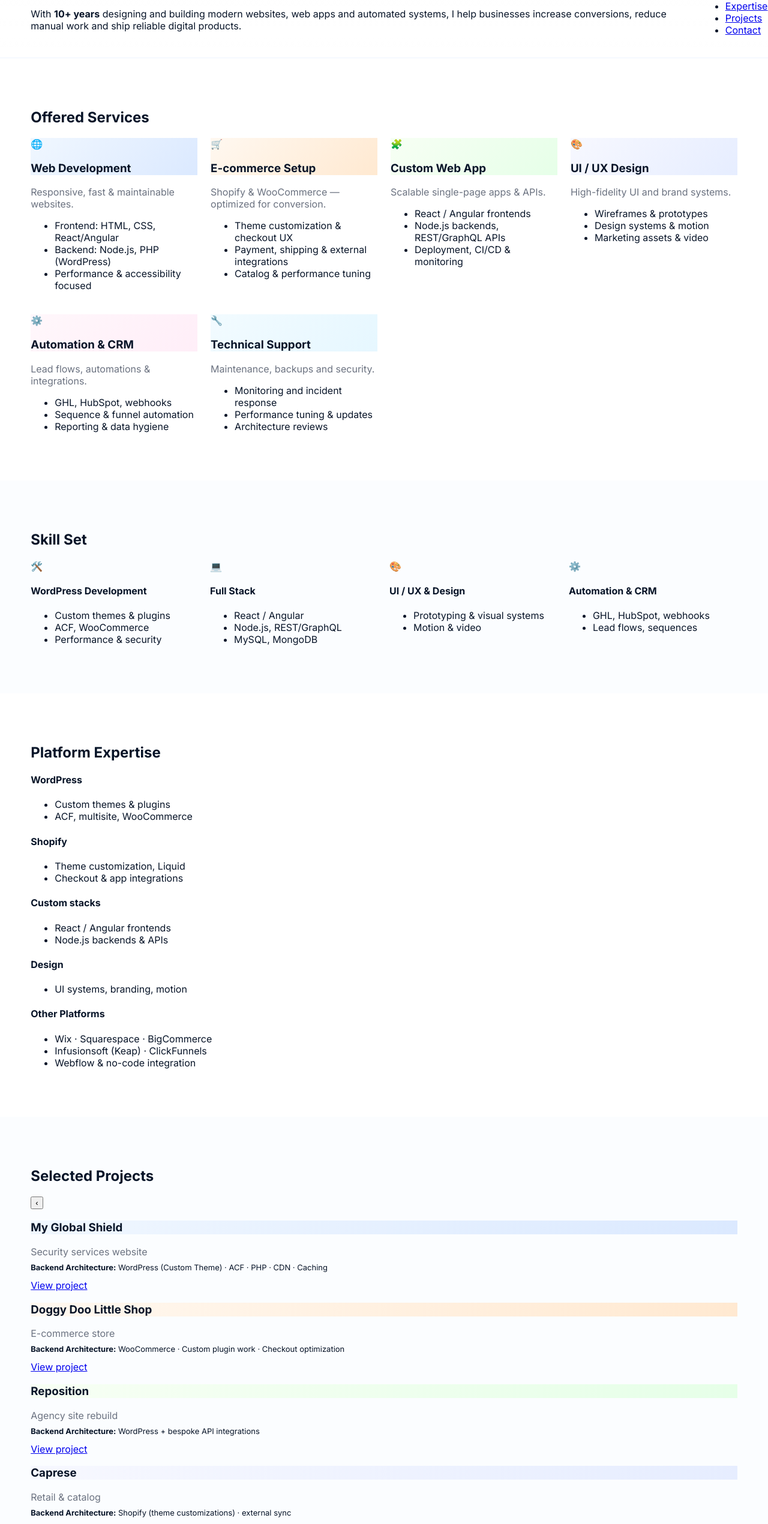
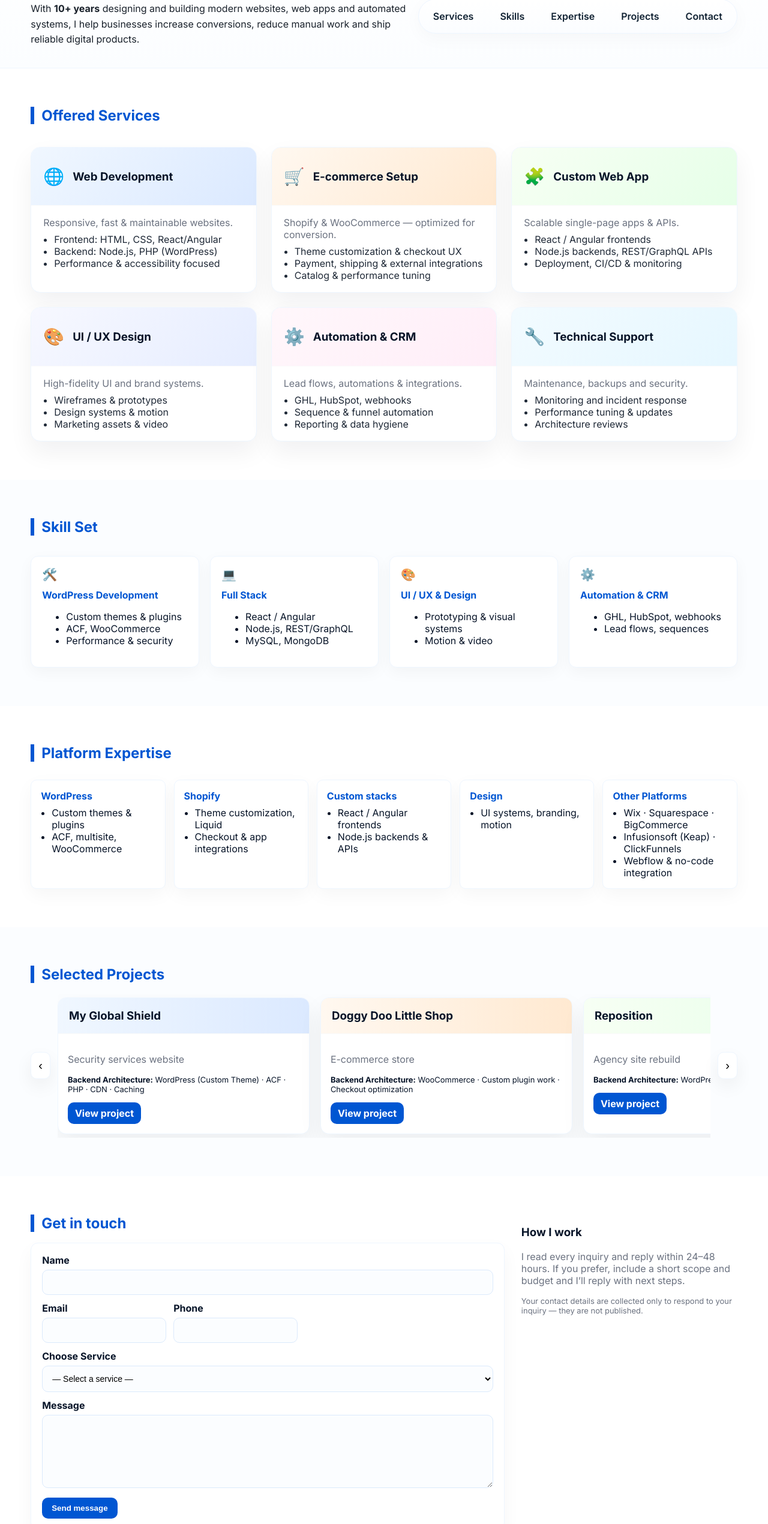
Before and after one commit to udaysharma-webdev/udaysharma-webdev.github.io, a plain HTML site: page index.html in a window 1280 px wide. Shown: the part 76-2617 px from the top of the page at 60% size. Drawn offline with Linux system fonts and the light colour scheme.

Commit message:
Update style.css

```diff
--- a/style.css
+++ b/style.css
@@ -1,4 +1,5 @@
-/* Premium Apple-style — white canvas, royal blue accent */
+/* Premium Apple-style + refined visuals */
+/* Color + scale */
 :root{
   --blue:#0056D2;
   --muted:#6b7280;
@@ -6,91 +7,108 @@
   --card:#ffffff;
   --maxw:1200px;
   --radius:14px;
-  --shadow: 0 16px 40px rgba(6,12,34,0.06);
+  --gap:28px;
+  --shadow: 0 18px 40px rgba(6,12,34,0.06);
 }
 *{box-sizing:border-box}
-html,body{height:100%;margin:0;background:var(--bg);font-family:Inter,system-ui,-apple-system,"Segoe UI",Roboto,"Helvetica Neue",Arial;color:#071428;-webkit-font-smoothing:antialiased}
+html,body{height:100%;margin:0;background:var(--bg);font-family:Inter,system-ui,-apple-system,"Segoe UI",Roboto,Arial;color:#071428;-webkit-font-smoothing:antialiased}
 .wrap{width:92%;max-width:var(--maxw);margin:0 auto}
 
 /* HEADER */
-.header{position:sticky;top:0;background:linear-gradient(180deg, rgba(255,255,255,0.98), rgba(255,255,255,0.96));backdrop-filter:blur(3px);border-bottom:1px solid #eef5ff;z-index:60}
-.header-inner{display:grid;grid-template-columns:1fr 44px auto;align-items:center;padding:20px 0;gap:16px}
+.header{position:sticky;top:0;background:linear-gradient(180deg,#fff,#fbfdff);backdrop-filter:blur(2px);z-index:60;border-bottom:1px solid #eef6ff}
+.header-inner{display:grid;grid-template-columns:1fr auto;gap:16px;align-items:center;padding:18px 0}
 .brand-title{margin:0;font-size:20px;color:var(--blue);font-weight:700}
 .brand-sub{margin:6px 0 0;color:var(--muted);font-size:13px}
+.intro{margin-top:14px;max-width:900px;font-size:16px;color:#18202a;line-height:1.6}
 
-/* nav toggle (mobile) */
-.nav-toggle{display:none;border:0;background:transparent;padding:8px;border-radius:10px;cursor:pointer}
+/* Pill nav centered below intro */
+.pill-nav{display:flex;justify-content:center;margin-top:18px}
+.pill-list{display:flex;gap:12px;list-style:none;margin:0;padding:8px;background:linear-gradient(180deg,#fff,#fbfdff);border-radius:999px;border:1px solid #eef6ff;box-shadow:0 8px 30px rgba(2,6,23,0.03)}
+.pill-list li{display:inline-block}
+.pill-list a{display:inline-block;padding:10px 16px;border-radius:999px;text-decoration:none;color:#123;font-weight:600}
+.pill-list a:hover{background:linear-gradient(90deg, rgba(0,86,210,0.08), rgba(0,86,210,0.05));transform:translateY(-3px);color:var(--blue)}
+
+/* mobile nav toggle */
+.nav-toggle{display:none;border:0;background:transparent;padding:8px;margin-left:12px;cursor:pointer}
 .nav-toggle .bar{display:block;height:2px;background:#0b1220;margin:5px 0;border-radius:2px}
-
-/* NAV LINKS */
-.nav-list{display:flex;gap:22px;align-items:center;list-style:none;margin:0;padding:0}
-.nav-list a{text-decoration:none;color:#071428;font-weight:600;padding:8px 10px;border-radius:8px}
-.nav-list a:hover{background:rgba(0,86,210,0.06);color:var(--blue)}
-
-/* SUMMARY */
-.summary{padding:56px 0;text-align:center}
-.summary-text{max-width:900px;margin:auto;font-size:18px;color:#18202a;line-height:1.6}
 
 /* SECTIONS */
 .section{padding:64px 0}
 .section.alt{background:#fbfdff}
-.eyebrow{font-size:20px;color:var(--blue);margin:0 0 18px;font-weight:700;border-left:6px solid var(--blue);padding-left:12px;display:inline-block}
+.section-title{font-size:24px;color:var(--blue);margin:0 0 18px;font-weight:700;border-left:6px solid var(--blue);padding-left:12px;display:inline-block}
 
-/* SERVICES grid */
-.services-grid{display:grid;grid-template-columns:repeat(auto-fit,minmax(260px,1fr));gap:22px}
-.svc{background:var(--card);padding:22px;border-radius:12px;border:1px solid #eef6ff;box-shadow:var(--shadow);transition:transform .24s ease}
-.svc:hover{transform:translateY(-8px)}
-.svc h3{margin:0 0 8px;color:#071428}
+/* SERVICES GRID (bigger cards) */
+.services-grid{display:grid;grid-template-columns:repeat(auto-fit,minmax(300px,1fr));gap:24px;margin-top:20px}
+.svc-card{background:var(--card);border-radius:16px;overflow:hidden;border:1px solid #eef6ff;box-shadow:var(--shadow);transition:transform .24s ease}
+.svc-card:hover{transform:translateY(-10px)}
+.svc-head{padding:18px 20px;display:flex;align-items:center;gap:14px}
+.svc-icon{font-size:28px}
+.svc-body{padding:18px 20px;border-top:1px solid rgba(0,0,0,0.02)}
+.svc-body .muted{margin:0 0 8px;color:var(--muted)}
+.svc-body ul{margin:8px 0 0;padding-left:18px;color:#1f2937}
 
 /* SKILLS */
-.skills-grid{display:grid;grid-template-columns:repeat(auto-fit,minmax(220px,1fr));gap:18px}
-.skill{background:var(--card);padding:18px;border-radius:12px;border:1px solid #eef6ff;box-shadow:0 8px 26px rgba(2,6,23,0.04)}
-.skill h4{margin:8px 0;color:var(--blue)}
-.skill ul{margin:8px 0 0;padding-left:18px;color:#1f2937}
+.skills-grid{display:grid;grid-template-columns:repeat(auto-fit,minmax(220px,1fr));gap:18px;margin-top:16px}
+.skill-card{background:var(--card);padding:18px;border-radius:12px;border:1px solid #eef6ff;box-shadow:0 8px 26px rgba(2,6,23,0.04)}
+.skill-icon{font-size:20px;color:var(--blue)}
+.skill-card h4{margin:12px 0;color:var(--blue)}
 
-/* EXPERTISE */
-.expert-grid{display:grid;grid-template-columns:repeat(auto-fit,minmax(200px,1fr));gap:14px}
-.expert{background:var(--card);padding:12px;border-radius:10px;border:1px solid #eef6ff;font-weight:600;color:#071428}
+/* EXPERT BOXES */
+.expert-boxes{display:grid;grid-template-columns:repeat(auto-fit,minmax(200px,1fr));gap:14px;margin-top:12px}
+.expert-box{background:var(--card);padding:16px;border-radius:10px;border:1px solid #eef6ff;box-shadow:0 10px 30px rgba(2,6,23,0.04)}
+.expert-box h4{margin:0 0 8px;color:var(--blue)}
+.expert-box ul{margin:0;padding-left:18px}
 
-/* CAROUSEL */
-.carousel{display:flex;align-items:center;gap:12px;position:relative}
-.carousel-btn{background:#fff;border:1px solid #eef6ff;border-radius:10px;padding:10px 12px;cursor:pointer;font-size:20px;box-shadow:0 12px 30px rgba(2,6,23,0.06)}
-.carousel-track{display:flex;gap:18px;overflow:hidden;padding:6px 0;scroll-behavior:smooth}
-.project{min-width:420px;max-width:520px;background:#fff;border-radius:14px;padding:22px;border:1px solid #eef6ff;box-shadow:0 18px 40px rgba(2,6,23,0.06);transition:transform .22s}
-.project:hover{transform:translateY(-6px)}
-.muted{color:var(--muted);margin:0 0 8px}
-.meta{font-size:13px;color:#071428;margin:0 0 12px}
-.visit{display:inline-block;padding:8px 12px;background:var(--blue);color:#fff;border-radius:10px;text-decoration:none;font-weight:700}
+/* PROJECTS (stylish cards) */
+.projects-wrap{display:flex;align-items:center;gap:12px;position:relative}
+.proj-nav{background:#fff;border:1px solid #eef6ff;border-radius:10px;padding:10px 12px;cursor:pointer;box-shadow:0 12px 30px rgba(2,6,23,0.06);font-size:20px}
+.projects-track{display:flex;gap:18px;overflow:hidden;padding:6px 0;scroll-behavior:smooth}
+.proj-card{min-width:420px;max-width:520px;background:#fff;border-radius:14px;overflow:hidden;border:1px solid #eef6ff;box-shadow:0 18px 40px rgba(2,6,23,0.06);transition:transform .22s}
+.proj-card:hover{transform:translateY(-6px)}
+.proj-header{padding:18px}
+.proj-header h3{margin:0}
+.proj-body{padding:16px;border-top:1px solid rgba(0,0,0,0.02)}
+.muted{color:var(--muted)}
+.meta{font-size:13px;margin:8px 0 14px}
+.cta{display:inline-block;padding:8px 12px;background:var(--blue);color:#fff;border-radius:10px;text-decoration:none;font-weight:700}
 
 /* CONTACT */
-.contact-area{display:grid;grid-template-columns:1fr 360px;gap:28px;align-items:start}
-.form{background:#fff;padding:18px;border-radius:12px;border:1px solid #eef6ff;box-shadow:0 12px 30px rgba(2,6,23,0.04)}
+.contact-wrap{display:grid;grid-template-columns:1fr 360px;gap:28px;align-items:start}
+.contact-form{background:var(--card);padding:18px;border-radius:12px;border:1px solid #eef6ff;box-shadow:0 12px 30px rgba(2,6,23,0.04)}
 .field{display:block;margin-bottom:12px}
-.label{display:block;font-weight:700;margin-bottom:8px;color:#071428}
-.form input, .form select, .form textarea{width:100%;padding:12px;border-radius:10px;border:1px solid #dbeafc;font-size:15px;background:#fbfdff}
-.form-row{display:flex;gap:12px;align-items:center;margin-top:12px}
-.btn.primary{padding:10px 14px;border-radius:10px;border:none;background:var(--blue);color:#fff;font-weight:700;cursor:pointer}
+.label{display:block;font-weight:700;margin-bottom:6px;color:#071428}
+.contact-form input,.contact-form select,.contact-form textarea{width:100%;padding:12px;border-radius:10px;border:1px solid #dbeafc;background:#fbfdff;font-size:14px}
+.row-2{display:flex;gap:12px}
+.form-row{display:flex;gap:12px;align-items:center;margin-top:10px}
+.btn.primary{padding:10px 16px;border-radius:10px;border:none;background:var(--blue);color:#fff;font-weight:700;cursor:pointer}
+
+/* BACK TO TOP */
+.to-top{position:fixed;right:18px;bottom:18px;background:var(--blue);color:#fff;border:0;padding:12px;border-radius:10px;box-shadow:0 12px 30px rgba(2,6,23,0.12);cursor:pointer;display:none}
 
 /* FOOTER */
-.footer{padding:22px 0;border-top:1px solid #eef6ff;margin-top:36px;color:var(--muted)}
-.footer-row{display:flex;justify-content:space-between;gap:12px;align-items:center}
+.footer{padding:24px 0;border-top:1px solid #eef6ff;margin-top:36px}
+.footer-row{display:flex;justify-content:space-between;align-items:center;gap:12px;color:var(--muted)}
+.footer-center{flex:1;text-align:center;color:#0b1220;font-weight:600}
 
-/* REVEAL */
+/* REVEAL (subtle) */
 .card-in{opacity:0;transform:translateY(10px);transition:all .6s cubic-bezier(.2,.9,.3,1)}
 .card-in.in{opacity:1;transform:none}
 
 /* RESPONSIVE */
-@media (max-width:1000px){
-  .header-inner{grid-template-columns:1fr auto;align-items:center}
-  .nav-list{display:none;position:absolute;right:20px;top:74px;background:#fff;padding:12px;border-radius:8px;box-shadow:0 18px 50px rgba(2,6,23,0.06)}
-  .nav-list.open{display:flex;flex-direction:column;gap:10px}
-  .carousel-btn{display:none}
-  .project{min-width:360px}
-  .contact-area{grid-template-columns:1fr}
+@media (max-width:1024px){
+  .services-grid{grid-template-columns:repeat(auto-fit,minmax(260px,1fr))}
+  .contact-wrap{grid-template-columns:1fr}
+  .header-inner{grid-template-columns:1fr auto;align-items:start}
+  .pill-nav{order:3;width:100%}
+  .nav-toggle{display:inline-block}
+  .projects-track{padding:6px}
+  .proj-card{min-width:360px}
 }
-@media (max-width:520px){
-  .brand-sub{display:none}
+@media (max-width:720px){
   .wrap{width:94%}
-  .project{min-width:300px}
-  .summary{padding:28px 0}
+  .intro{font-size:15px}
+  .proj-card{min-width:300px}
+  .row-2{flex-direction:column}
+  .pill-list{padding:6px}
+  .pill-list a{padding:8px 12px;font-size:14px}
 }
```
